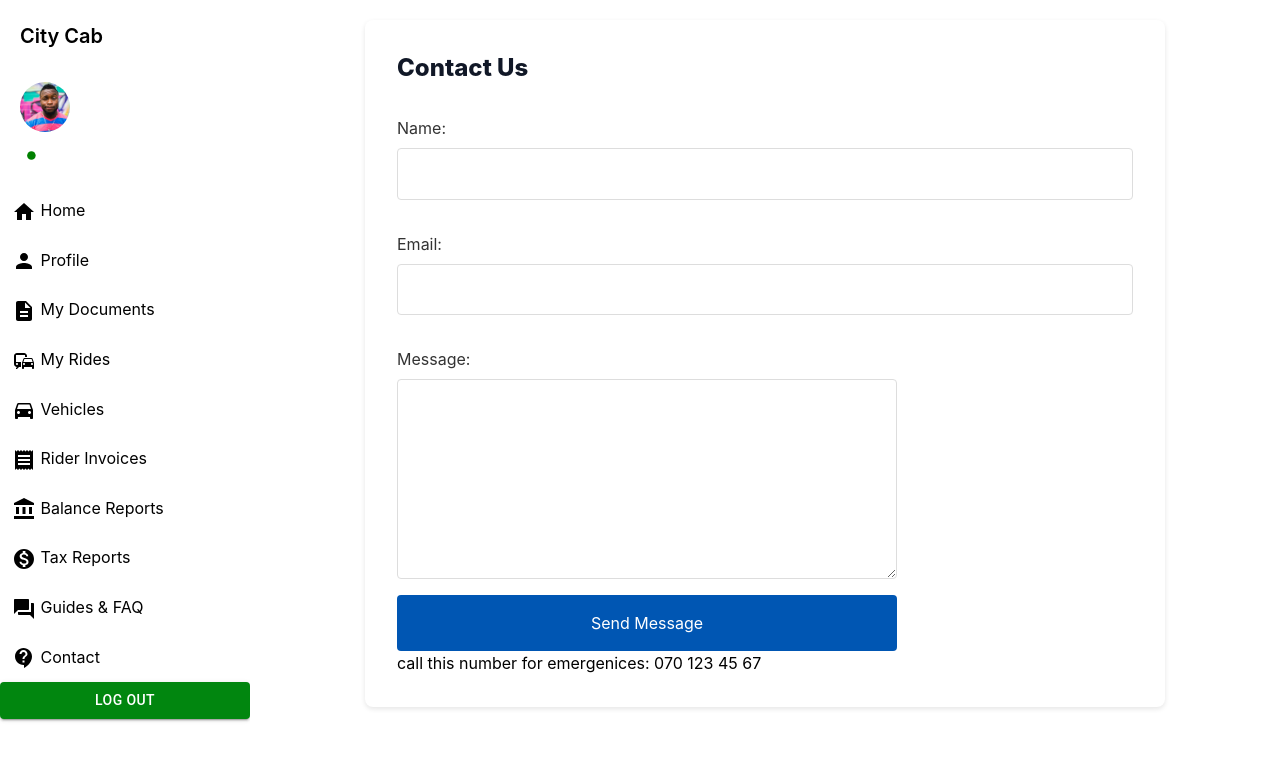
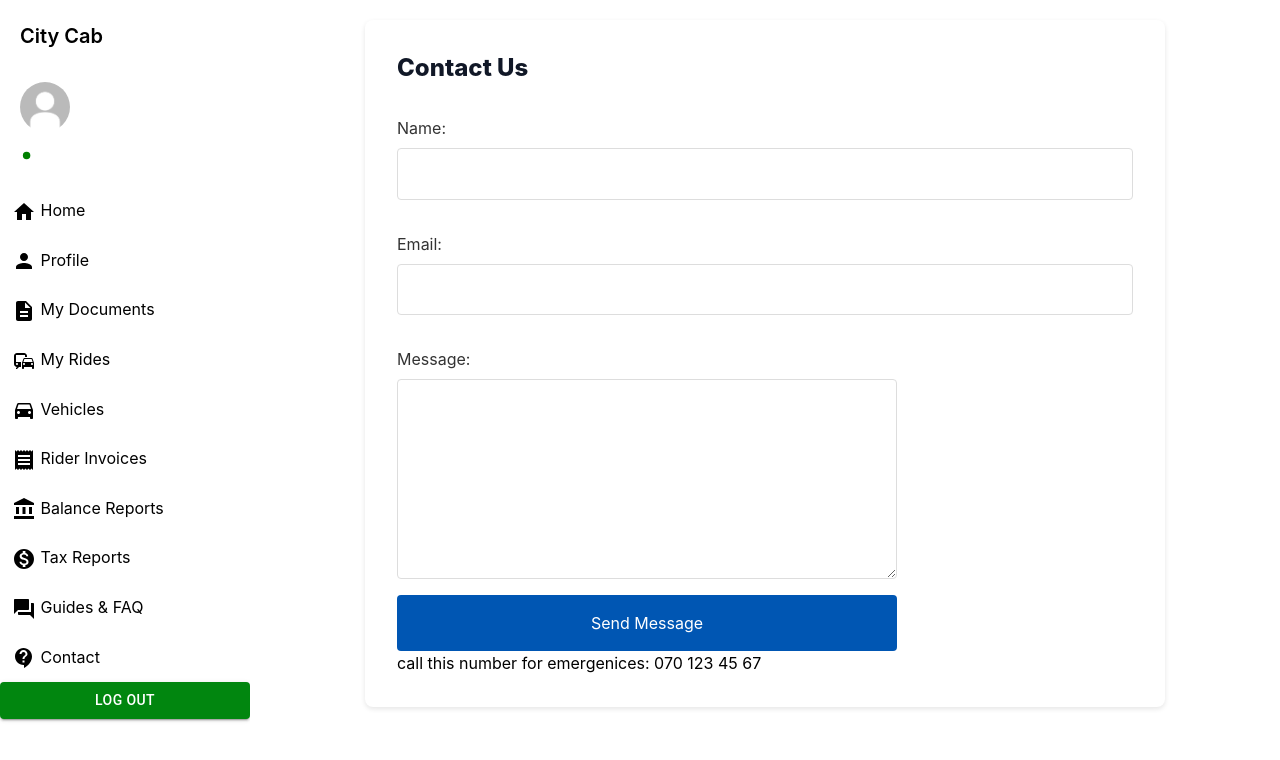
Before and after one commit to muza97/Go-Taxi-Driver.app, a React (Create React App) app in the folder go-taxi-driver.web/: page /contact in a window 1280 px wide. Shown: the top 760 px of the page. Built offline with nearby package versions, Linux system fonts and the light colour scheme.

Commit message:
sidebar fix

```diff
--- a/go-taxi-driver.web/src/App.css
+++ b/go-taxi-driver.web/src/App.css
@@ -81,13 +81,14 @@
 .sidebar .user-info {
   display: flex;
   align-items: center; /* Centrerar elementen vertikalt */
-  gap: 5px; /* Skapar utrymme mellan namn och ikon */
+  gap: 1px; /* Skapar utrymme mellan namn och ikon */
 }
 
 .sidebar .user-info .user-name {
   margin: 0; /* Tar bort default-marginal om det finns */
   color: #333; /* Mörk färg för text */
-  /* text-align: between; är inte en giltig egenskap för text-align */
+  text-align: between; /* är inte en giltig egenskap för text-align */
+  font-weight: 650;
 }
 
 .online-icon {
--- a/go-taxi-driver.web/src/components/Sidebar.js
+++ b/go-taxi-driver.web/src/components/Sidebar.js
@@ -25,7 +25,7 @@ const Sidebar = () => {
   const{user,setUser,updateAvatar} = useAuth();
   const [selectedImage, setSelectedImage] = useState(null);
 
-  const defaultAvatar = process.env.PUBLIC_URL + '/ayo-ogunseinde-sibVwORYqs0-unsplash.jpg';
+  const defaultAvatar = process.env.PUBLIC_URL + '/standardprofilephoto.jpg';
   const imageUrl = user && user.avatar ? `http://localhost:3000${user.avatar}` : defaultAvatar;
 
   const handleImageChange = async (e) => {
@@ -72,7 +72,7 @@ const Sidebar = () => {
          <p className="user-name">{user?.name}</p>
            { (
           <span className="online-icon">
-          <FiberManualRecordIcon style={{ fontSize: '0.8rem' }} />
+          <FiberManualRecordIcon style={{ fontSize: '0.7rem' }} />
         </span>
          )}
        </div>
```
Also changed, not shown: go-taxi-driver.web/public/ayo-ogunseinde-sibVwORYqs0-unsplash.jpg (deleted), go-taxi-driver.web/public/standardprofilephoto.jpg (added).
